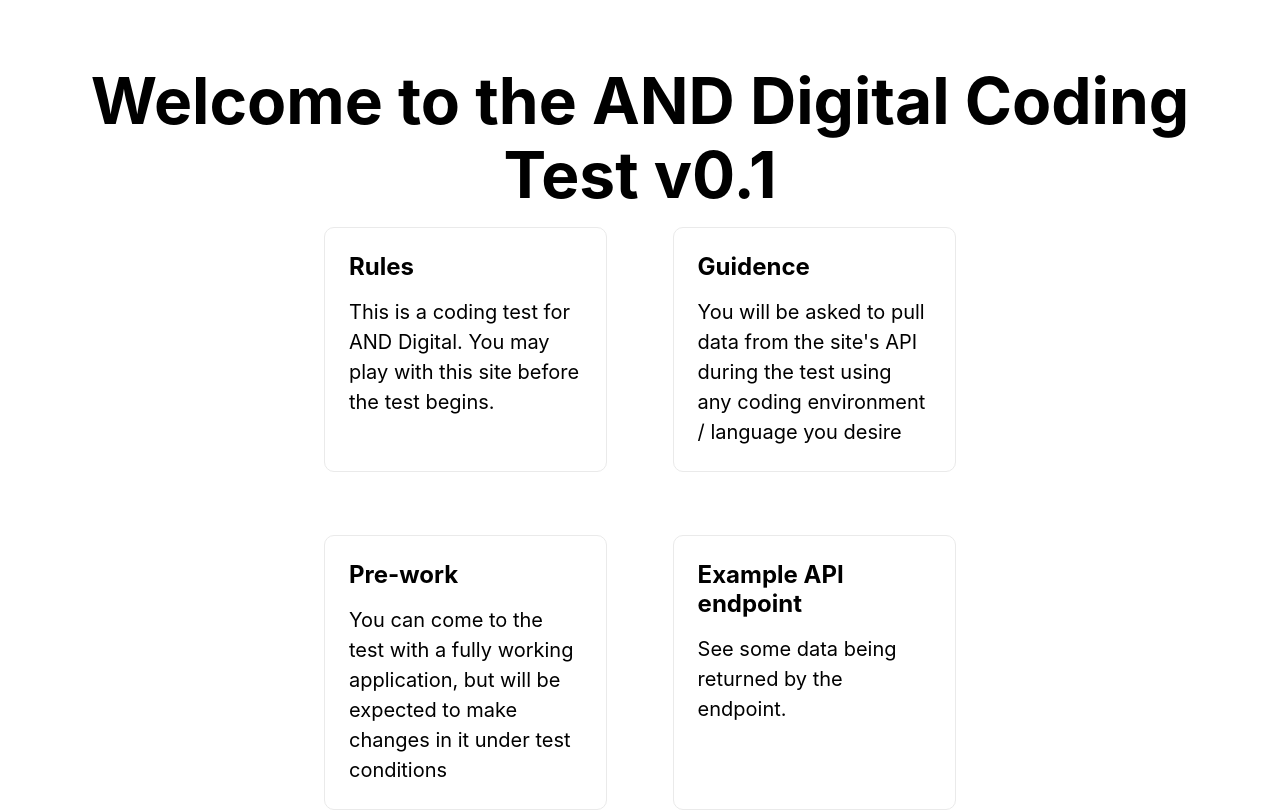
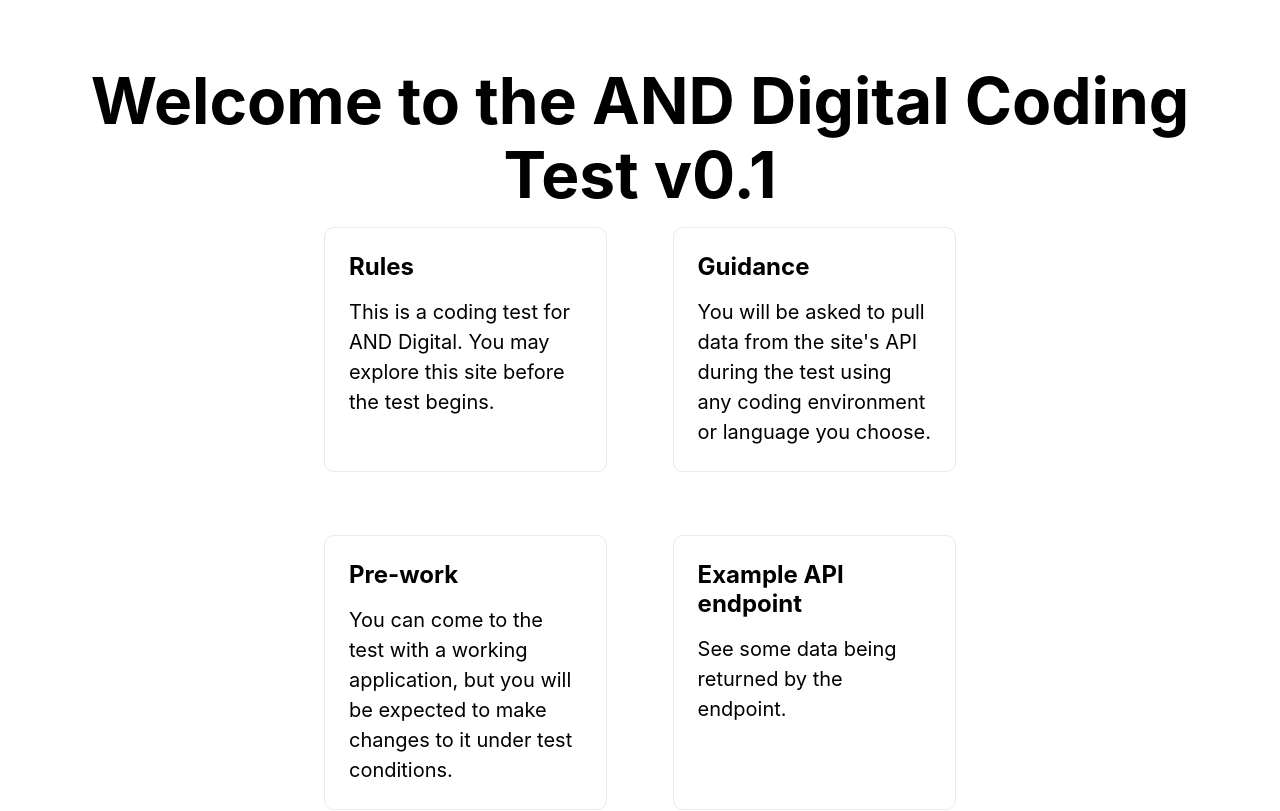
Before and after one commit to digiguru/test-api, a Next.js app: page / in a window 1280 px wide. Shown: the top 811 px of the page. Built offline with nearby package versions, Linux system fonts and the light colour scheme.

Commit message:
docs: clarify candidate-facing interview copy

```diff
--- a/pages/index.js
+++ b/pages/index.js
@@ -7,8 +7,11 @@
   return (
     <div className={styles.container}>
       <Head>
-        <title>Create Next App</title>
-        <meta name="description" content="Generated by create next app" />
+        <title>AND Digital Coding Test</title>
+        <meta
+          name="description"
+          content="A small API exploration exercise used during technical interviews."
+        />
         <link rel="icon" href="/favicon.ico" />
       </Head>
 
@@ -17,29 +20,25 @@
           Welcome to the AND Digital Coding Test v0.1
         </h1>
 
-
-
         <div className={styles.grid}>
-
-
           <div className={styles.card}>
             <h2>Rules</h2>
-            <p>This is a coding test for AND Digital. You may play with this site before the test begins.</p>
+            <p>This is a coding test for AND Digital. You may explore this site before the test begins.</p>
           </div>
 
           <div className={styles.card}>
-            <h2>Guidence</h2>
-            <p>You will be asked to pull data from the site&apos;s API during the test using any coding environment / language you desire</p>
+            <h2>Guidance</h2>
+            <p>You will be asked to pull data from the site&apos;s API during the test using any coding environment or language you choose.</p>
           </div>
 
-          <div  className={styles.card}>
+          <div className={styles.card}>
             <h2>Pre-work</h2>
             <p>
-              You can come to the test with a fully working application, but will be expected to make changes in it under test conditions
+              You can come to the test with a working application, but you will be expected to make changes to it under test conditions.
             </p>
           </div>
 
-          <div  className={styles.card}>
+          <div className={styles.card}>
             <h2><Link href="/api/a">Example API endpoint</Link></h2>
             <p>See some data being returned by the endpoint.</p>
           </div>
```
